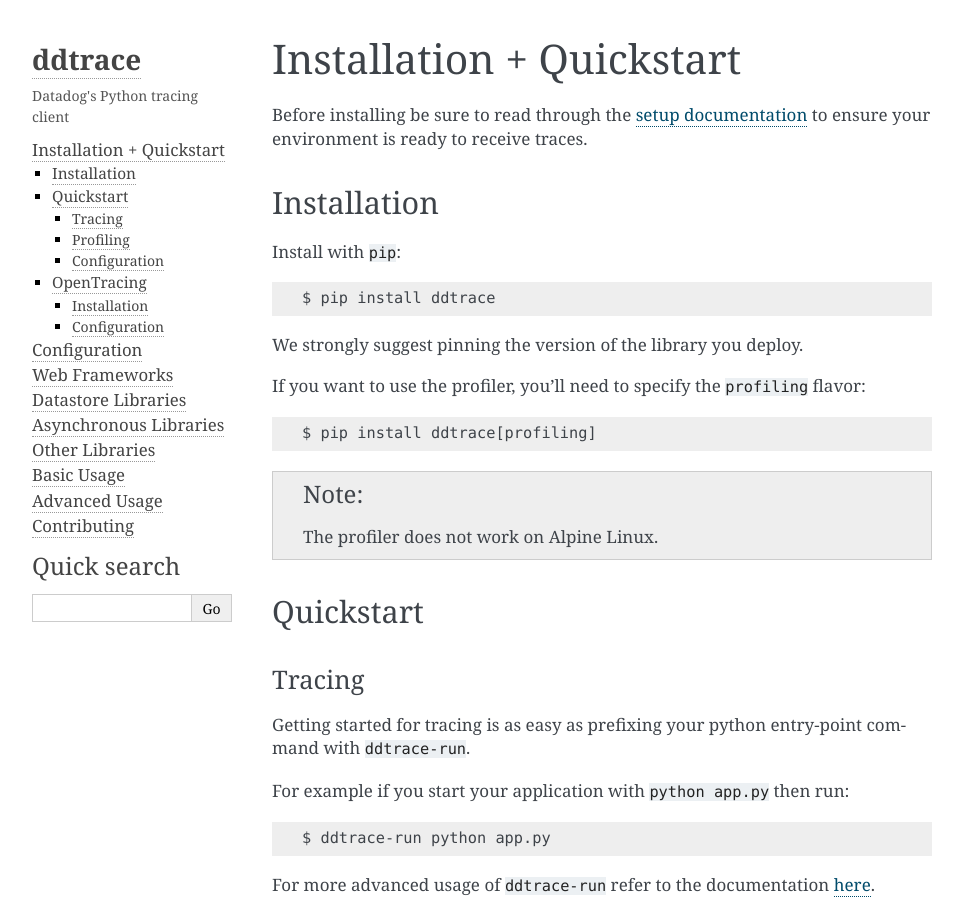
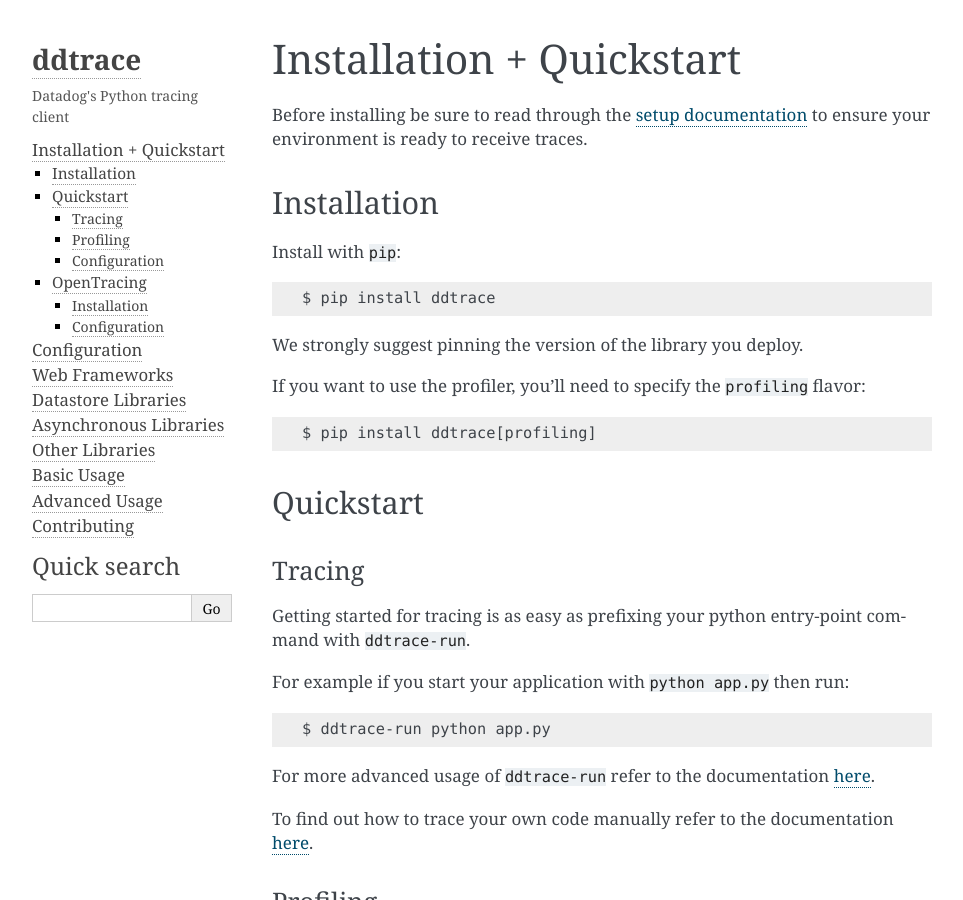
Before and after one commit to laminarasm9/dd-trace-py, a Sphinx documentation site: the page built from docs/installation_quickstart.rst, in a window 1280 px wide and 900 px high. Shown: the whole window, without its empty margins (148-1111 px from the left). Built offline with Sphinx 7.4.7, drawn with Linux system fonts in a browser that asks for light colours.

Commit message:
fix(profiling): allow to build on Alpine Linux (#1391)
This hides the pthread_t type usage and force the cast to unsigned long thread
no matter what.
This is fine with glibc and musl libc at least.

Fixes #1388

```diff
--- a/docs/installation_quickstart.rst
+++ b/docs/installation_quickstart.rst
@@ -22,11 +22,6 @@ We strongly suggest pinning the version of the library you deploy.
 If you want to use the profiler, you'll need to specify the ``profiling`` flavor::
 
   $ pip install ddtrace[profiling]
-
-
-.. note::
-
-   The profiler does not work on Alpine Linux.
 
 Quickstart
 ----------
```
Also changed, not shown: 2 other files.
